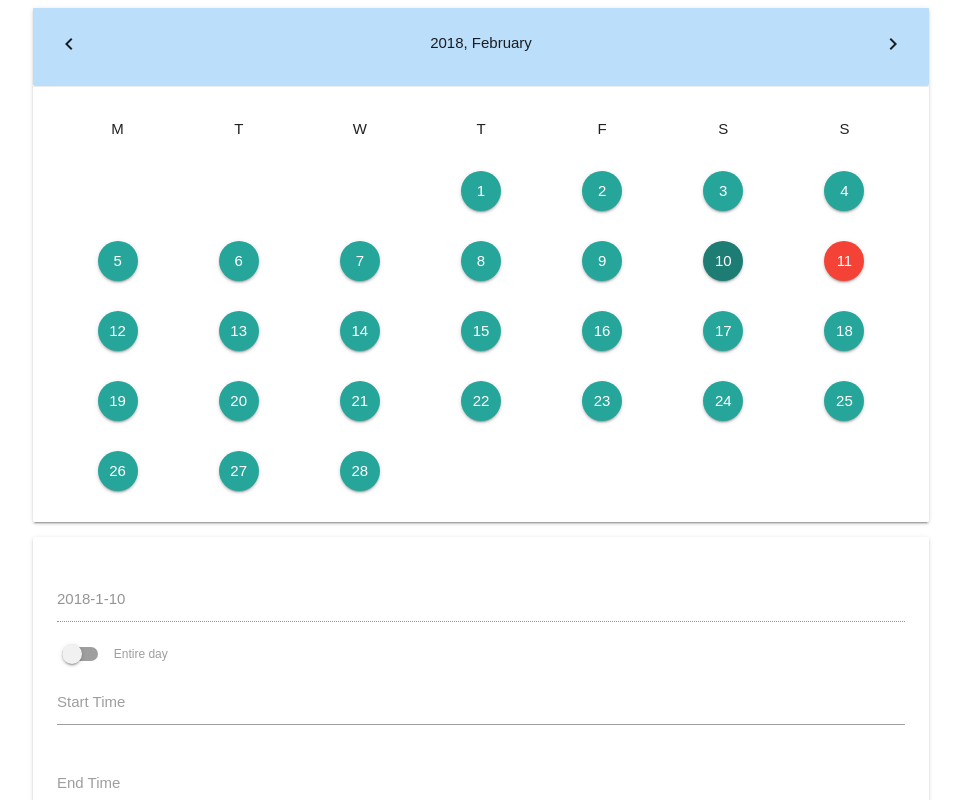
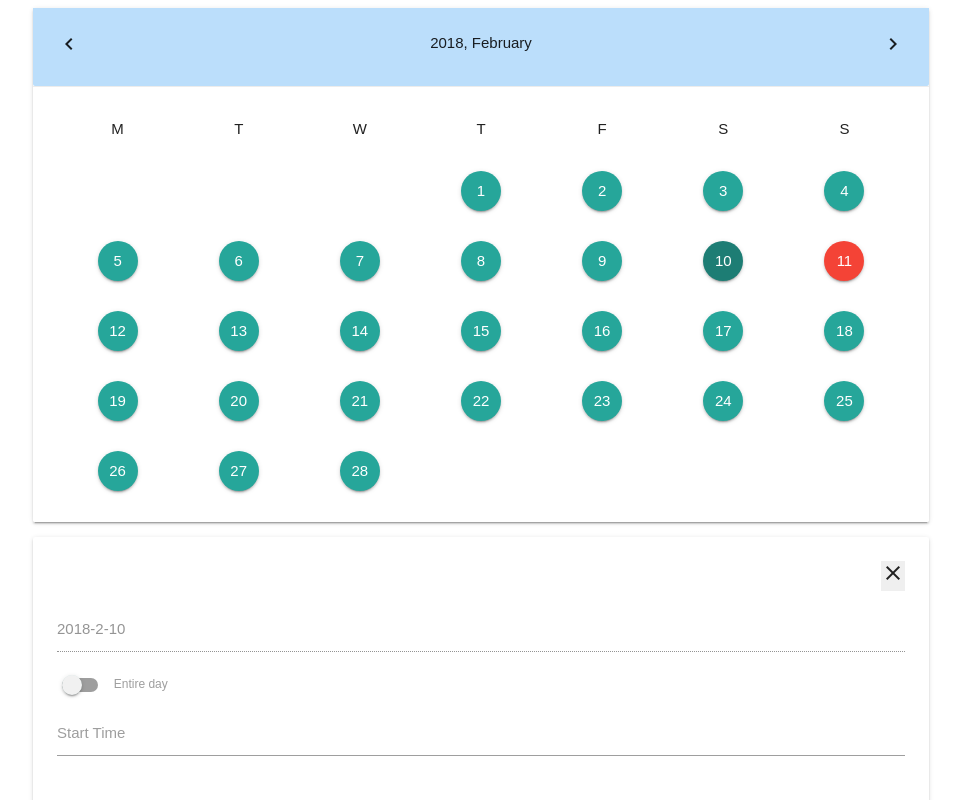
Before and after one commit to dydokamil/calendar-react-sockets, a React (Create React App) app: page / in a window 1280 px wide. Both pictures are taken after a click on the button "10". Shown: the top 800 px of the page, without its empty margins (159-1120 px from the left). Built offline with nearby package versions, Linux system fonts and the light colour scheme; no server answers.

Commit message:
Add event component can be closed

```diff
--- a/src/actions/index.js
+++ b/src/actions/index.js
@@ -63,8 +63,6 @@ export function fetchEvents(
   month = undefined,
   day = undefined
 ) {
-  console.log(year);
-  console.log(month);
   const request = axios.get(`${ROOT_URL}/calendar_entry/`, {
     auth: {
       username: login,
--- a/src/containers/add_event.js
+++ b/src/containers/add_event.js
@@ -21,6 +21,16 @@ class AddEvent extends Component {
     return (
       <div className="card">
         <div className="card-content">
+          <div className="row no-margin-bottom right-align">
+            <div className="col s12">
+              <button
+                onClick={this.props.closeComponent}
+                className="unstylized-button"
+              >
+                <i className="material-icons">close</i>
+              </button>
+            </div>
+          </div>
           <div className="row no-margin-bottom">
             <form className="col s12">
               <div className="row">
--- a/src/containers/calendar.js
+++ b/src/containers/calendar.js
@@ -12,11 +12,11 @@ class Calendar extends Component {
     this.props.getMonthDetails(now.year(), now.month());
     this.changeMonth = this.changeMonth.bind(this);
     this.displayAddEvent = this.displayAddEvent.bind(this);
+    // this.closeAddEvent = this.closeAddEvent.bind(this);
 
     this.setState({
-      day: null,
-      content: null,
-      showComponent: false
+      day: null, // currently selected day
+      showComponent: false // display add_event component?
     });
 
     this.props.fetchEvents("admin", "zaq12wrx", now.year(), now.month() + 1);
@@ -26,6 +26,8 @@ class Calendar extends Component {
   previousMonth = () => this.changeMonth(false);
 
   changeMonth(next) {
+    // when an arrow has been pressed
+    this.setState({ day: 1 });
     let currentMonth = moment(
       `${this.props.monthDetails.year}-${this.props.monthDetails.month + 1}-1`,
       "YYYY-MM-DD"
@@ -48,6 +50,10 @@ class Calendar extends Component {
 
   displayAddEvent(test, id) {
     this.setState({ showComponent: true, day: id });
+  }
+
+  closeAddEvent() {
+    this.setState({ showComponent: false, day: undefined });
   }
 
   render() {
@@ -158,8 +164,9 @@ class Calendar extends Component {
         {this.state.showComponent && (
           <AddEvent
             year={this.props.monthDetails.year}
-            month={this.props.monthDetails.month}
+            month={this.props.monthDetails.month + 1}
             day={this.state.day}
+            closeComponent={this.closeAddEvent.bind(this)}
           />
         )}
       </div>
```
